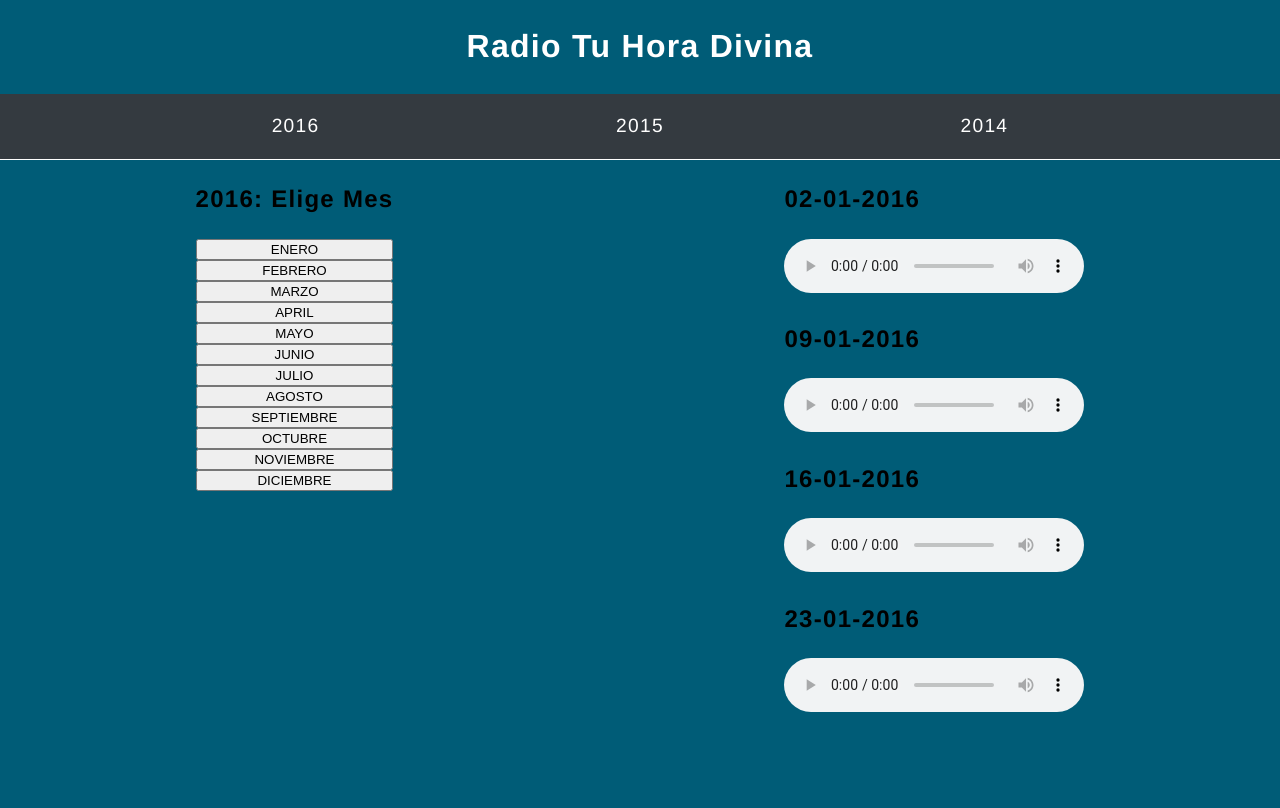
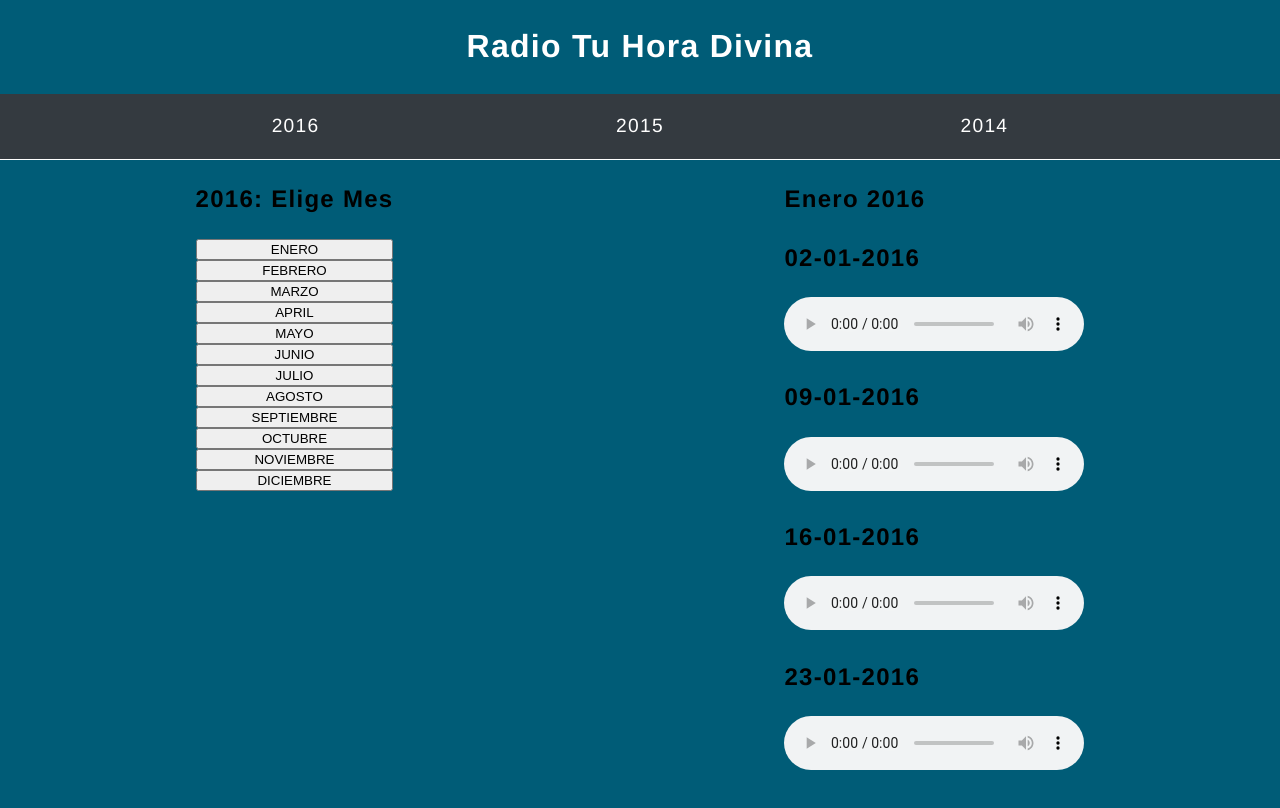
Before and after one commit to ari7946/radio-service, a React (Create React App) app in the folder tuhoradivina/: page / in a window 1280 px wide. Shown: the top 808 px of the page. Built offline with nearby package versions, Linux system fonts and the light colour scheme.

Commit message:
Set state

```diff
--- a/tuhoradivina/src/App.js
+++ b/tuhoradivina/src/App.js
@@ -1,15 +1,41 @@
-import React from 'react';
+import React, { useState } from 'react';
 import Navbar from './components/nav/nav.component';
 import Header from './components/header/header.component';
 import MainContent from './components/main-content/main-content.component';
 import './App.css';
+import data from './components/data/data';
 
 function App() {
+  const initialAudioData = data.sixteen.monthsData.enero.audioData;
+  const initialAllMonths = data.sixteen.allMonths;
+  const initialYearTitle = data.sixteen.yearTitle;
+  const initialMonthTitle = data.sixteen.monthsData.enero.monthTitle;
+  const initialYear = data.sixteen.year;
+
+  const [yearTitle, setYearTitle] = useState(initialYearTitle);
+  const [allMonths, setAllMonths] = useState(initialAllMonths);
+  const [audioData, setAudioData] = useState(initialAudioData);
+  const [monthTitle, setMonthTitle] = useState(initialMonthTitle);
+   const [year, setYear] = useState(initialYear);
+
+  const handleMonth = (year, month) => {
+    const audioData = data[year].monthsData[month]
+    console.log('audioData', audioData);
+
+  }
+
   return (
     <div>
       <Header />
       <Navbar />
-      <MainContent />
+      <MainContent
+        allMonths={allMonths}
+        yearTitle={yearTitle}
+        audioData={audioData}
+        monthTitle={monthTitle}
+        handleMonth={handleMonth}
+        year={year}
+      />
     </div>
   );
 }
--- a/tuhoradivina/src/components/data/data.js
+++ b/tuhoradivina/src/components/data/data.js
@@ -12,6 +12,7 @@ import sixteenFebrero4 from '../../assets/audio/08-Febrero/27-02-2016.mp3'
 const data = {
   sixteen: {
     yearTitle: '2016: Elige Mes',
+    year: 'sixteen',
     allMonths: ['enero', 'febrero', 'marzo', 'april', 'mayo', 'junio', 'julio', 'agosto', 'septiembre', 'octubre', 'noviembre', 'diciembre'],
     monthsData: {
       enero: {
@@ -33,7 +34,8 @@ const data = {
       },
 
       febrero: {
-        id: 'febrero2016',
+        yearTitle: 'febrero2016',
+        year: 'sixteen',
         monthTitle: 'Febrero 2016',
         audioData: [{
           audioTitle: "06-02-2016",
--- a/tuhoradivina/src/components/main-content/main-content.component.js
+++ b/tuhoradivina/src/components/main-content/main-content.component.js
@@ -4,16 +4,15 @@ import PlayerList from '../player-list/player-list.component';
 import data from '../data/data';
 import './main-content.styles.scss'
 
-const MainContent = () => {
-  const { monthTitle } = data;
-  const { allMonths, yearTitle } = data.sixteen;
-  const { audioData } = data.sixteen.monthsData.enero;
+const MainContent = ({ allMonths, yearTitle, audioData, monthTitle, handleMonth, year }) => {
 
   return (
     <main>
       <MonthList
         allMonths={allMonths}
         yearTitle={yearTitle}
+        handleMonth={handleMonth}
+        year={year}
       />
 
       <PlayerList
--- a/tuhoradivina/src/components/month-list/month-list.component.js
+++ b/tuhoradivina/src/components/month-list/month-list.component.js
@@ -1,12 +1,16 @@
 import React from 'react';
 import Month from '../month/month.component';
 
-const MonthList = ({ allMonths, yearTitle }) => {
+const MonthList = ({ allMonths, yearTitle, handleMonth, year }) => {
   return (
     <div className="main-left">
       <h2>{yearTitle}</h2>
       {allMonths.map(month => (
-        <Month month={month} />
+        <Month
+          month={month}
+          handleMonth={handleMonth}
+          year={year}
+        />
       ))}
     </div>
   )
--- a/tuhoradivina/src/components/month/month.component.js
+++ b/tuhoradivina/src/components/month/month.component.js
@@ -1,8 +1,10 @@
 import React from 'react';
 
-const Month = ({ month }) => {
+const Month = ({ month, handleMonth, year }) => {
   return (
-    <button>
+    <button
+      onClick={() => handleMonth(year, month)}
+    >
       {month.toUpperCase()}
     </button>
   )
```
